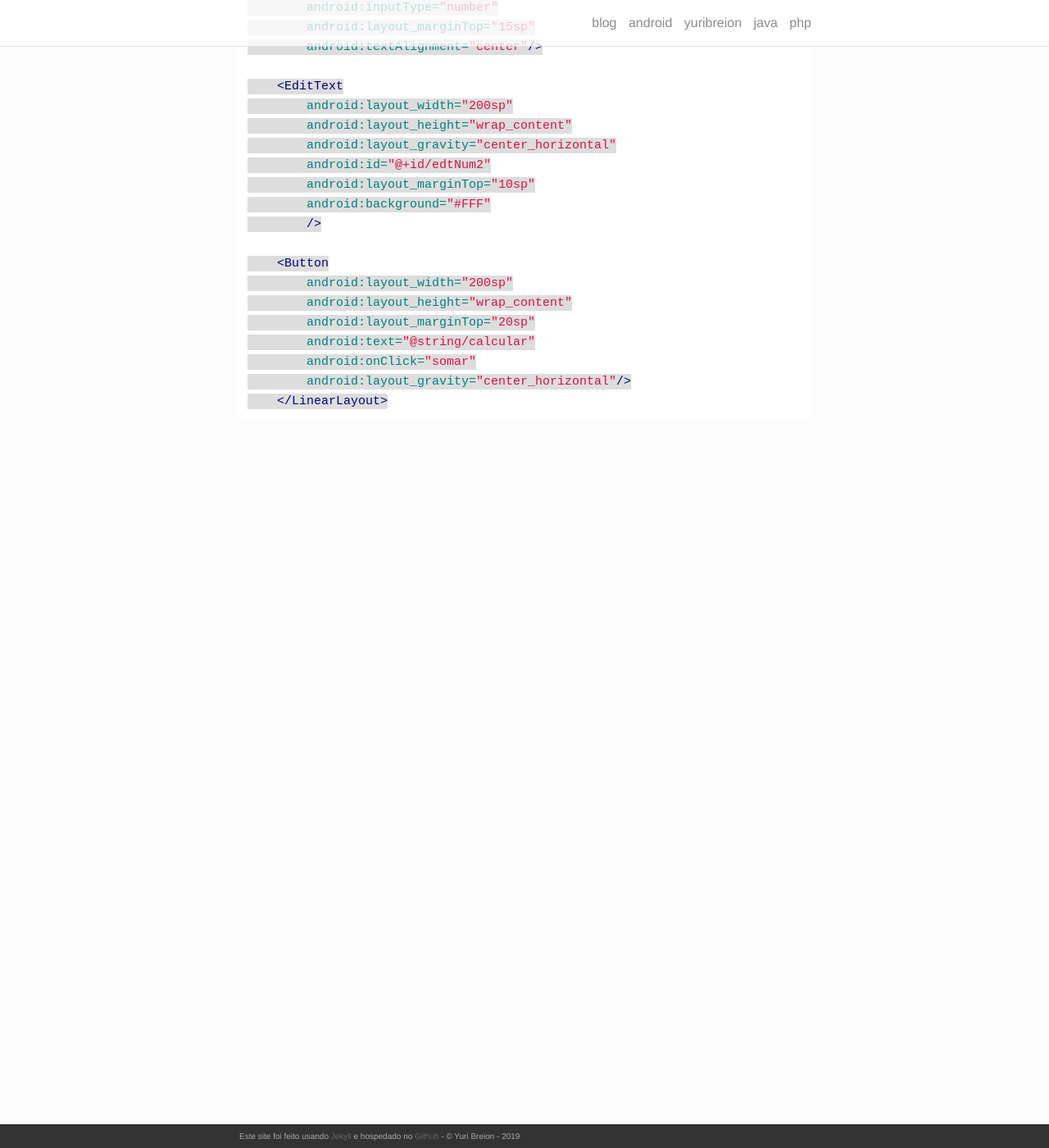
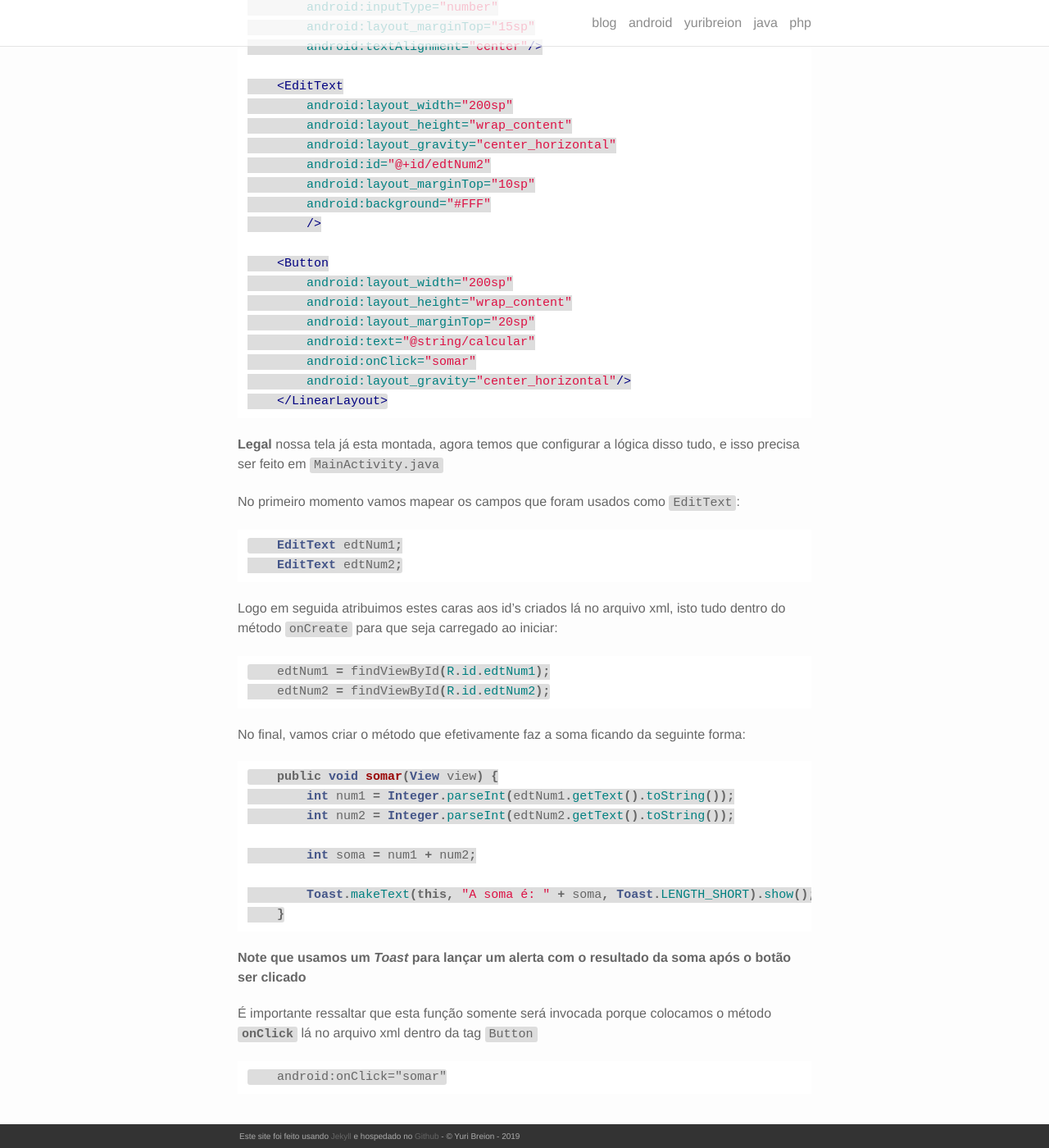
Before and after one commit to yuribreion1/blog, a Jekyll site: the page built from _android/android-calcular-aula1.markdown, in a window 1280 px wide and 1400 px high, scrolled down 3050 px. Shown: the whole window at 82% size. Built offline with Jekyll 4.4.1, drawn with Linux system fonts in a browser that asks for light colours; nearby versions of some CDN libraries.

Commit message:
complementando postagem

````diff
--- a/_android/android-calcular-aula1.markdown
+++ b/_android/android-calcular-aula1.markdown
@@ -149,3 +149,40 @@ Segue o código completo da `activity_main.xml`:
         android:layout_gravity="center_horizontal"/>
     </LinearLayout>
 ```
+
+**Legal** nossa tela já esta montada, agora temos que configurar a lógica disso tudo, e isso precisa ser feito em `MainActivity.java`
+
+No primeiro momento vamos mapear os campos que foram usados como `EditText`:
+
+``` java
+    EditText edtNum1;
+    EditText edtNum2;
+```
+
+Logo em seguida atribuimos estes caras aos id's criados lá no arquivo xml, isto tudo dentro do método `onCreate` para que seja carregado ao iniciar:
+
+``` java
+    edtNum1 = findViewById(R.id.edtNum1);
+    edtNum2 = findViewById(R.id.edtNum2);
+```
+
+No final, vamos criar o método que efetivamente faz a soma ficando da seguinte forma:
+
+``` java
+    public void somar(View view) {
+        int num1 = Integer.parseInt(edtNum1.getText().toString());
+        int num2 = Integer.parseInt(edtNum2.getText().toString());
+
+        int soma = num1 + num2;
+
+        Toast.makeText(this, "A soma é: " + soma, Toast.LENGTH_SHORT).show();
+    }
+```
+
+**Note que usamos um _Toast_ para lançar um alerta com o resultado da soma após o botão ser clicado**
+
+É importante ressaltar que esta função somente será invocada porque colocamos o método **`onClick`** lá no arquivo xml dentro da tag `Button`
+
+``` xml
+    android:onClick="somar"
+```
````
